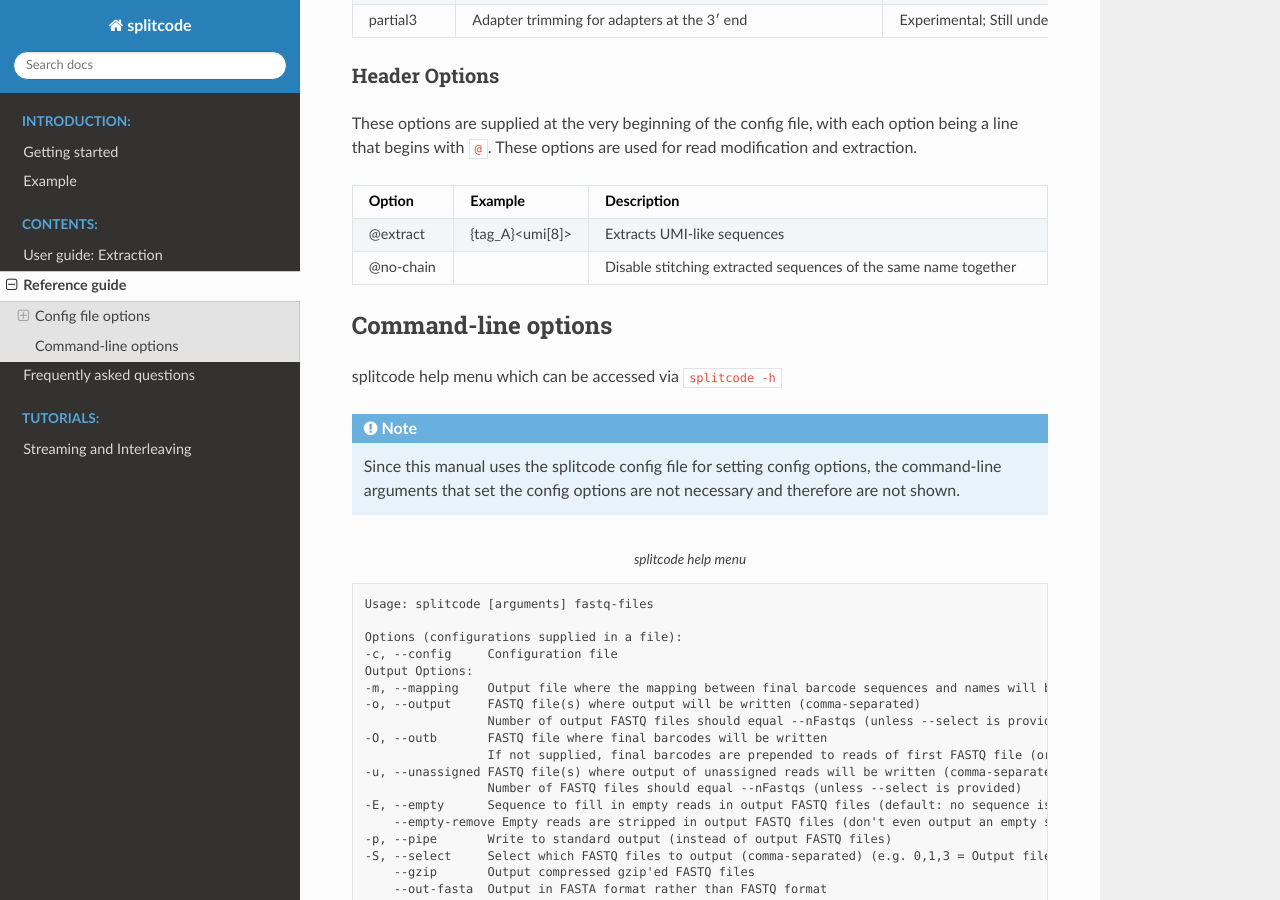
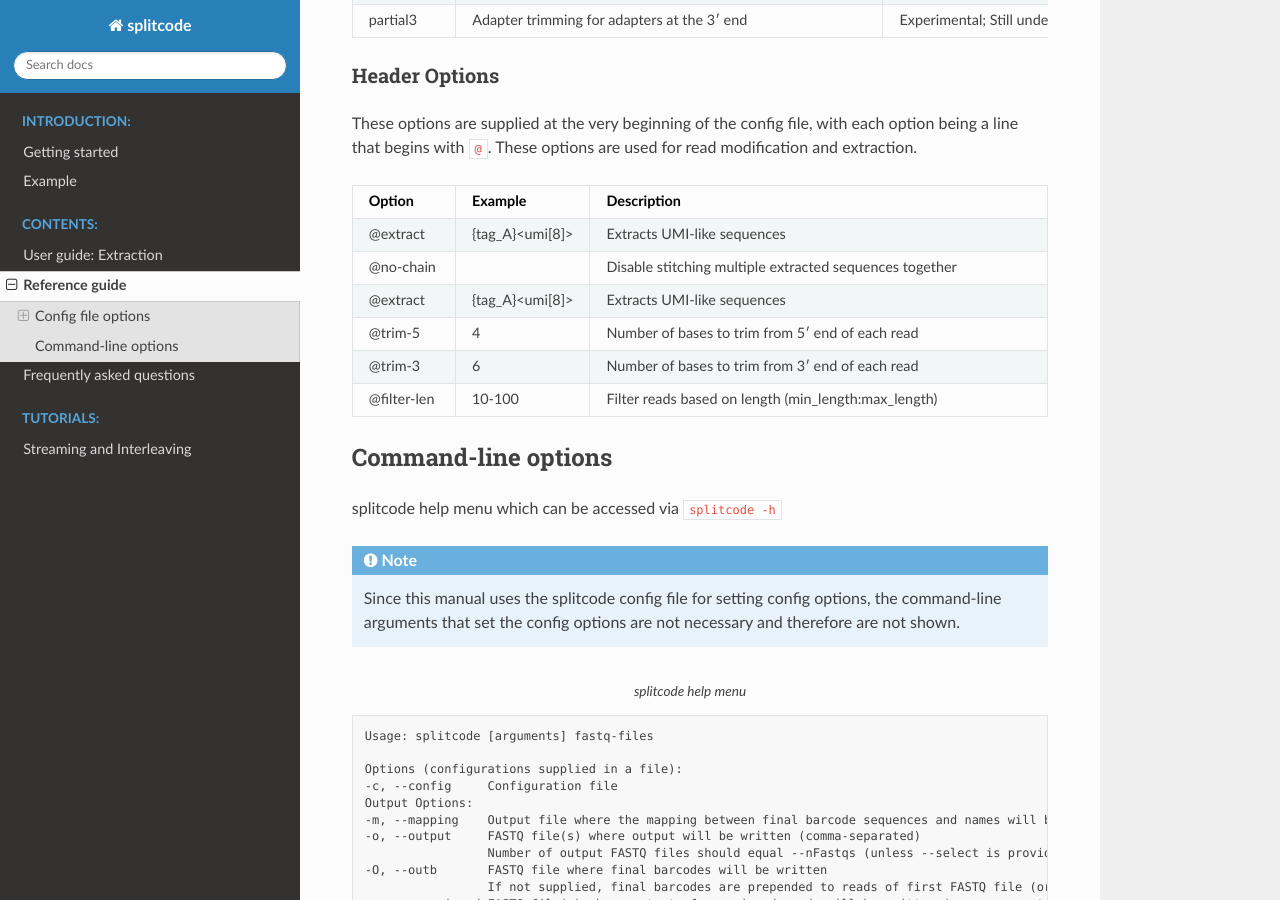
Before and after one commit to pachterlab/splitcode-tutorial, a Sphinx documentation site: the page built from docs/source/reference_guide.rst, in a window 1280 px wide and 900 px high, scrolled down 862 px. Built offline with Sphinx 7.4.7 and the Read the Docs theme 2.0.0, drawn with Linux system fonts in a browser that asks for light colours.

Commit message:
Update reference_guide.rst

```diff
--- a/docs/source/reference_guide.rst
+++ b/docs/source/reference_guide.rst
@@ -100,7 +100,19 @@
      - Extracts UMI-like sequences
    * - @no-chain
      -
-     - Disable stitching extracted sequences of the same name together
+     - Disable stitching multiple extracted sequences together
+   * - @extract
+     - {tag_A}<umi[8]>
+     - Extracts UMI-like sequences
+   * - @trim-5
+     - 4
+     - Number of bases to trim from 5′ end of each read
+   * - @trim-3
+     - 6
+     - Number of bases to trim from 3′ end of each read
+   * - @filter-len
+     - 10-100
+     - Filter reads based on length (min_length:max_length)
 
 Command-line options
 ^^^^^^^^^^^^^^^^^^^^
```
